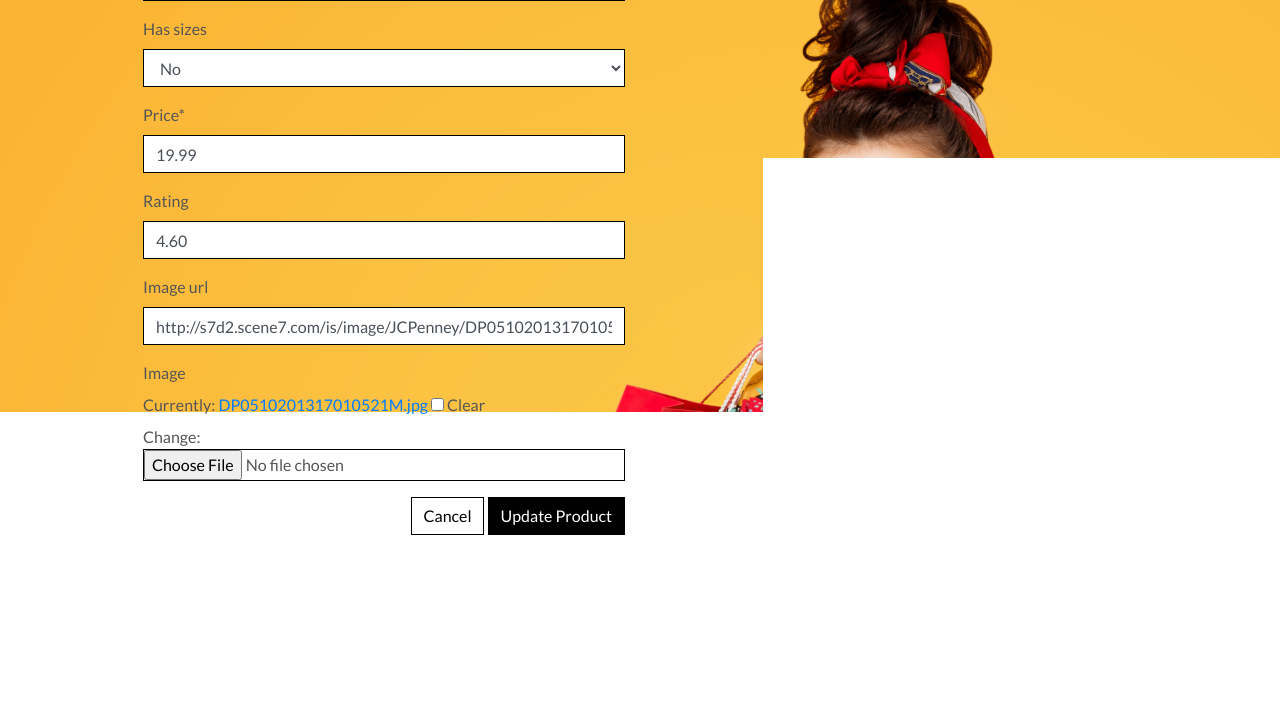
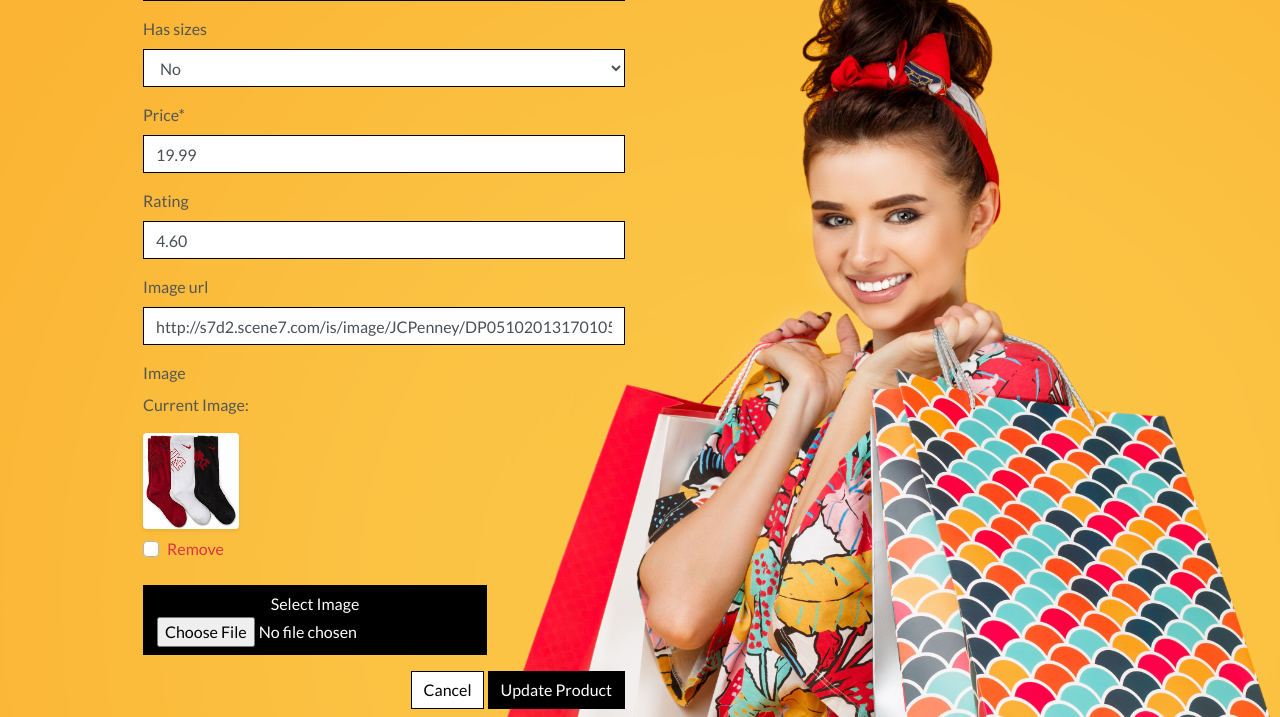
Before and after one commit to Hiimus/ci_boutique_v1, a Django app: page /products/edit/12 in a window 1280 px wide. Shown: the part 859-1576 px from the top of the page. Before the commit the page ends 1394 px from the top, so only its background shows below. Run offline with Django 3.2, Linux system fonts and the light colour scheme; the visitor is signed in with stand-in values (Sample User, id 1); data comes from the database, SQL or seed files in the repository; some libraries are stand-ins or nearby versions.

Commit message:
Product admin - Fixing the image field part 1

```diff
--- a/products/forms.py
+++ b/products/forms.py
@@ -1,5 +1,6 @@
 from django import forms
-from.models import Product, Category
+from .widgets import CustomClearableFileInput
+from .models import Product, Category
 
 
 class ProductForm(forms.ModelForm):
@@ -7,6 +8,8 @@ class ProductForm(forms.ModelForm):
     class Meta:
         model = Product
         fields = '__all__'
+
+    image = forms.ImageField(label='Image', required=False, widget=CustomClearableFileInput)
 
     def __init__(self, *args, **kwargs):
         super().__init__(*args, **kwargs)
--- /dev/null
+++ b/products/templates/products/custom_widget_templates/custom_clearable_file_input.html
@@ -0,0 +1,17 @@
+{% if widget.is_initial %}
+    <p>{{ widget.initial_text }}:</p>
+    <a href="{{ widget.value.url }}">
+        <img width="96" height="96" class="rounded shadow-sm" src="{{ widget.value.url }}">
+    </a>
+    {% if not widget.required %}
+        <div class="custom-control custom-checkbox mt-2">
+            <input class="custom-control-input" type="checkbox" name="{{ widget.checkbox_name }}" id="{{ widget.checkbox_id }}">
+            <label class="custom-control-label text-danger" for="{{ widget.checkbox_id }}">{{ widget.clear_checkbox_label }}</label>
+        </div>
+    {% endif %}<br>
+    {{ widget.input_text }}
+{% endif %}
+<span class="btn btn-black rounded-0 btn-file">
+    Select Image <input id="new-image" type="{{ widget.type }}" name="{{ widget.name }}" {% include "django/forms/widgets/attrs.html" %}>
+</span>
+<strong><p class="text-danger" id="filename"></p></strong>
--- a/products/templates/products/product_detail.html
+++ b/products/templates/products/product_detail.html
@@ -45,7 +45,7 @@
                     {% if request.user.is_superuser %}
                         <small class="ml-3">
                             <a href="{% url 'edit_product' product.id %}">Edit</a>
-                            <a class="text-danger" href="{% url 'delete_product' %}">Delete</a>
+                            <a class="text-danger" href="{% url 'delete_product' product.id %}">Delete</a>
                         </small>
                     {% endif %}
                     <p class="mt-3">{{ product.description }}</p>
```
Also changed, not shown: products/widgets.py (added, +9 -0 lines).
